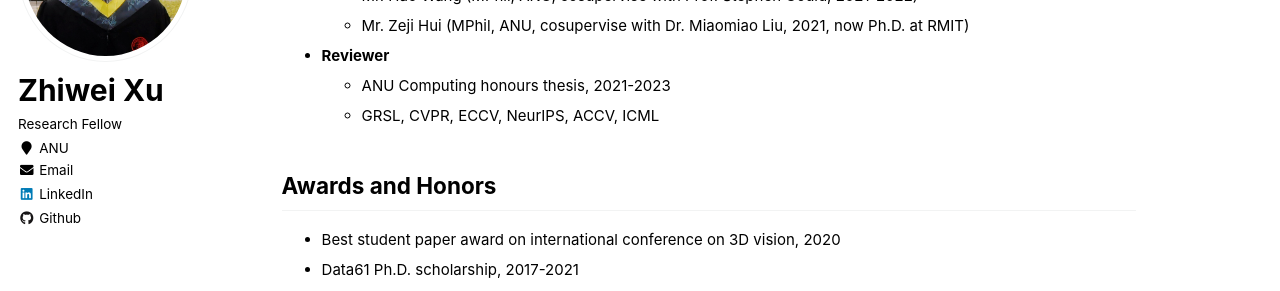
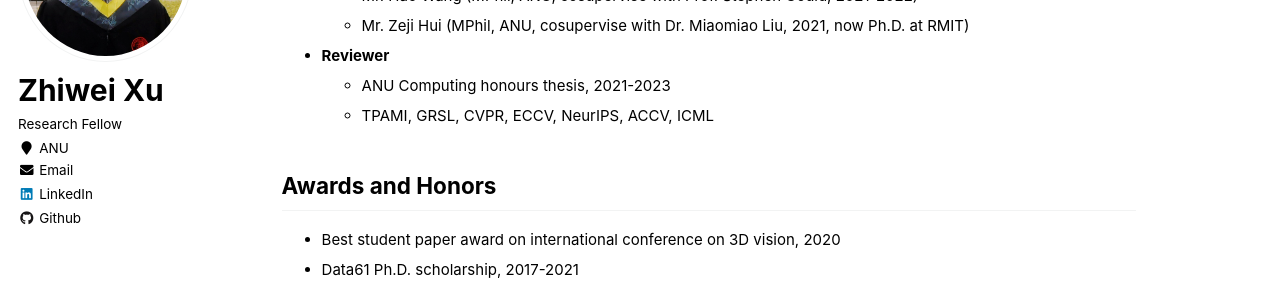
Before and after one commit to zwxu064/zwxu064.github.io, a Jekyll site: the page built from _pages/about.html, in a window 1280 px wide and 900 px high, scrolled down 3662 px. Shown: the part 154-445 px from the top of the window. Built offline with Jekyll 4.4.1, drawn with Linux system fonts in a browser that asks for light colours.

Commit message:
Update about.html

```diff
--- a/_pages/about.html
+++ b/_pages/about.html
@@ -221,7 +221,7 @@ redirect_from:
     <li><div><strong>Reviewer</strong>
       <ul>
 	<li><div>ANU Computing honours thesis, 2021-2023</div>
-	<li><div>GRSL, CVPR, ECCV, NeurIPS, ACCV, ICML</div>
+	<li><div>TPAMI, GRSL, CVPR, ECCV, NeurIPS, ACCV, ICML</div>
       </ul>
   </ul>
 
```
